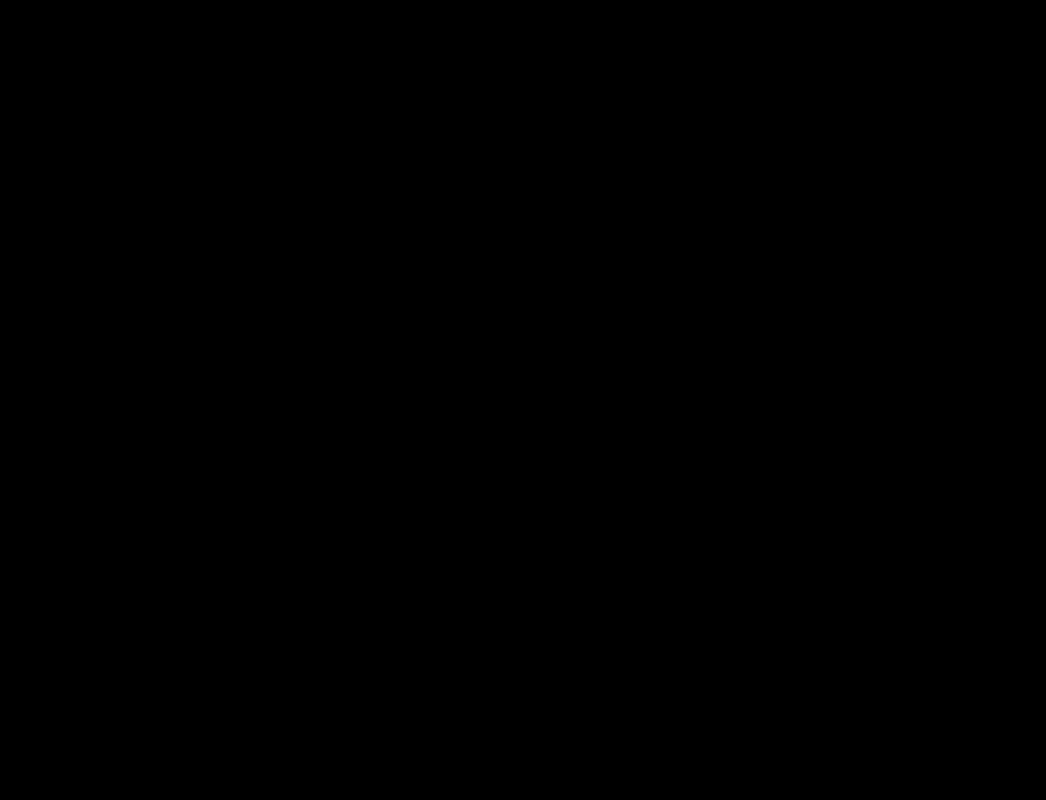
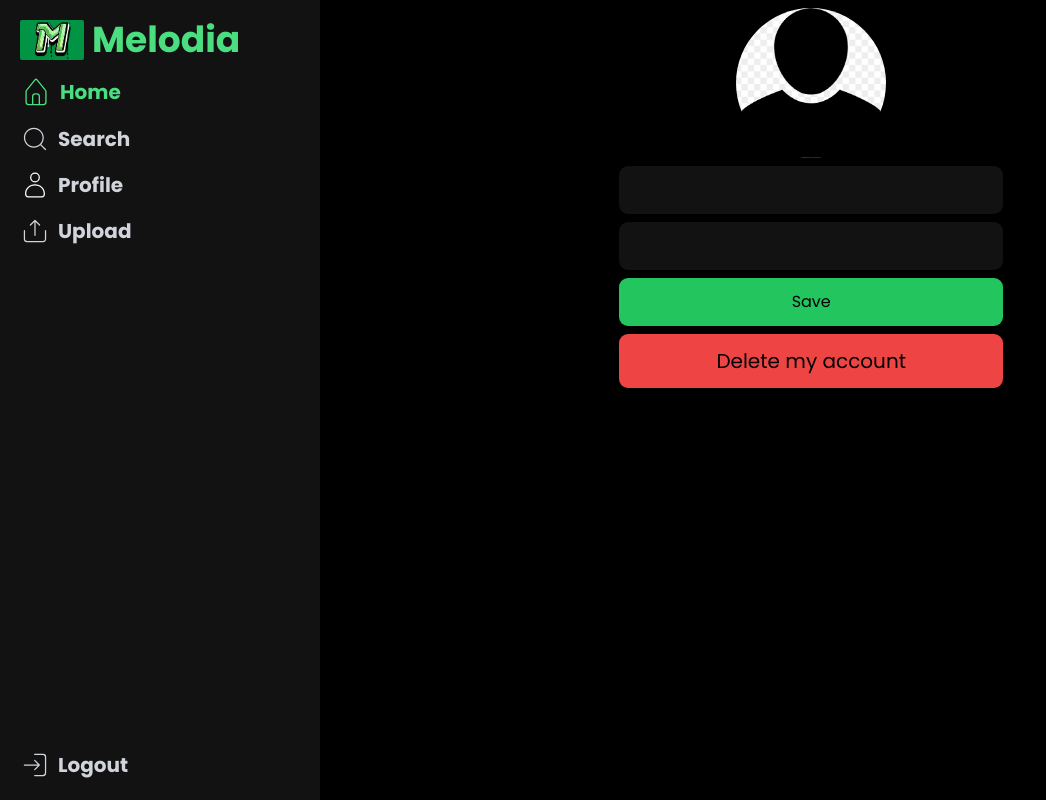
Before and after one commit to skido600/melodia, a React (Vite) app: page /user in a window 1280 px wide. Shown: the whole page, without its empty margins (0-1046 px from the left). Built offline with nearby package versions, Linux system fonts and the light colour scheme.

Commit message:
first commit

```diff
--- a/src/components/pages/Nav.jsx
+++ b/src/components/pages/Nav.jsx
@@ -36,10 +36,7 @@
               Home
             </p>
           </div>
-          <div
-            onClick={() => handleNavigation("/search")}
-            className="md:flex items-center space-x-2 cursor-pointer"
-          >
+          <div className="md:flex items-center space-x-2 cursor-pointer">
             <CiSearch
               size={30}
               className="hover:text-green-400 text-[#D1D5DB]"
--- a/src/components/pages/Profile.jsx
+++ b/src/components/pages/Profile.jsx
@@ -1,9 +1,63 @@
-import React from "react";
-import profile from "../../assets/image/images (5).png";
+import React, { useState } from "react";
+import defaultProfile from "../../assets/image/images (5).png";
+import Nav from "./Nav";
+
 function Profile() {
+  const [profileImage, setProfileImage] = useState(defaultProfile);
+
+  // Function to handle image upload
+  const handleImageUpload = (e) => {
+    const file = e.target.files[0];
+    if (file) {
+      const imageUrl = URL.createObjectURL(file); // Create a temporary URL for the uploaded image
+      setProfileImage(imageUrl);
+    }
+  };
+
   return (
     <>
-      <main></main>
+      <main className="grid grid-cols-4">
+        <div className="col-span-1">
+          <Nav />
+        </div>
+
+        <section className="col-span-3 ml-[1.4rem]">
+          <main className="w-[60vw] md:w-[30vw] mt-2 m-auto">
+            <div className="mb-2">
+              {/* Profile image */}
+              <label htmlFor="profileImage">
+                <img
+                  src={profileImage}
+                  alt="user"
+                  className="w-[150px] h-[150px] rounded-full object-cover cursor-pointer mx-auto"
+                />
+              </label>
+              {/* Hidden file input for image upload */}
+              <input
+                type="file"
+                id="profileImage"
+                accept="image/*"
+                style={{ display: "none" }}
+                onChange={handleImageUpload}
+              />
+            </div>
+            <input
+              type="text"
+              className="bg-[#121212] w-full rounded-[9px] py-3 mb-2"
+            />
+            <input
+              type="text"
+              className="bg-[#121212] rounded-[9px] w-full py-3"
+            />
+            <button className="w-full bg-green-500 py-3 mt-2 rounded-[9px]">
+              Save
+            </button>
+            <button className="w-full bg-red-500 py-3 mt-2 md:text-[20px] rounded-[9px]">
+              Delete my account
+            </button>
+          </main>
+        </section>
+      </main>
     </>
   );
 }
```
